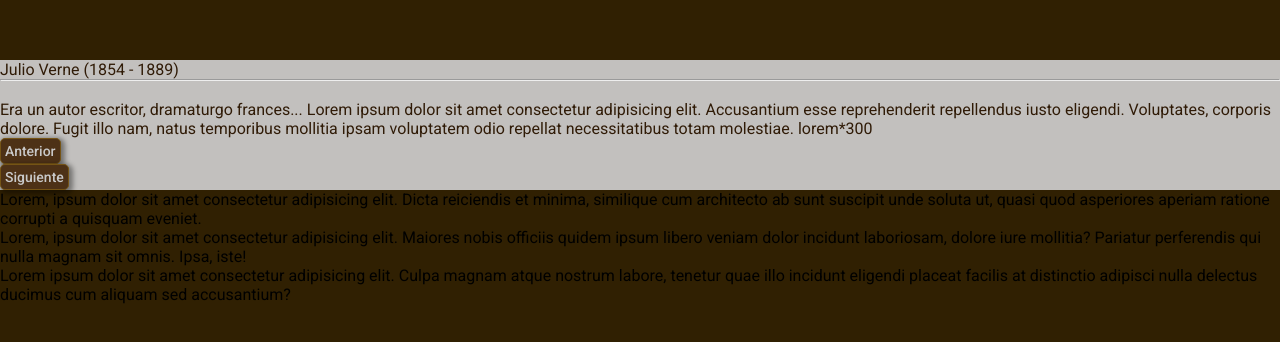
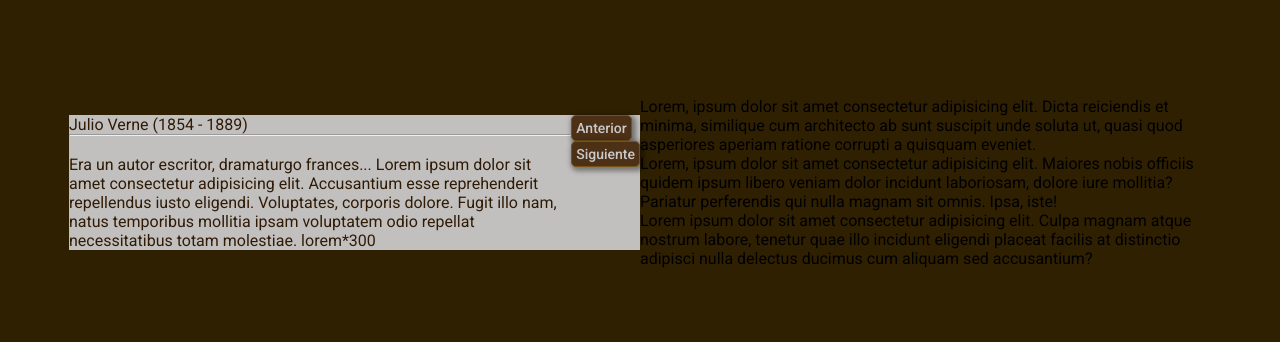
Before and after one commit to Juan17Informatico/random-quotes-generator, a website built with Vite: page index.html in a window 1280 px wide. Shown: the part 218-560 px from the top of the page. Built offline with nearby package versions, Linux system fonts and the light colour scheme.

Commit message:
inicio del diseño para dispositivos de escritorio

```diff
--- a/src/css/app.css
+++ b/src/css/app.css
@@ -38,11 +38,9 @@
 
 .container{
     display: flex;
-    width: 100%;
     height: 100%;
     justify-content: center;
     align-items: center;
-    flex-direction: column;
 }
 .container-sn:first-child{
     color: var(--font-color-primary);
--- a/src/css/desktop/desktop.css
+++ b/src/css/desktop/desktop.css
@@ -1,17 +1,16 @@
-/* @media (min-width: 769px){
+@media (min-width: 769px){
 
     /** Father container **/
 
-    /* .container{
+    .container{
         flex-direction: row;
-        /* width: 90%; */
-        /* padding: 5px; */
-    /* }  */
+        width: 90%;
+        padding: 5px;
+    }
     /** childs containers **/
 
-    /* .container-sn{
+    .container-sn{
         display: flex;
         width: 50%;
-        height: 100%;
-    } */
-/* }  */
+    }
+ }
--- a/src/css/mobile/responsive.css
+++ b/src/css/mobile/responsive.css
@@ -1,9 +1,9 @@
 @media (max-width: 768px){
 
     /* Father container */
-    /* .container{
+    .container{
         flex-direction: column;
-    } */
+    }
 
     .container-sn{
         /* Box Shadow */
@@ -18,7 +18,7 @@
         border-radius: 5px 5px 0px 0px;
         padding: 10px;
         flex-direction: column;
-        /* gap: 25px; */
+        gap: 25px;
 
 
     }
```
